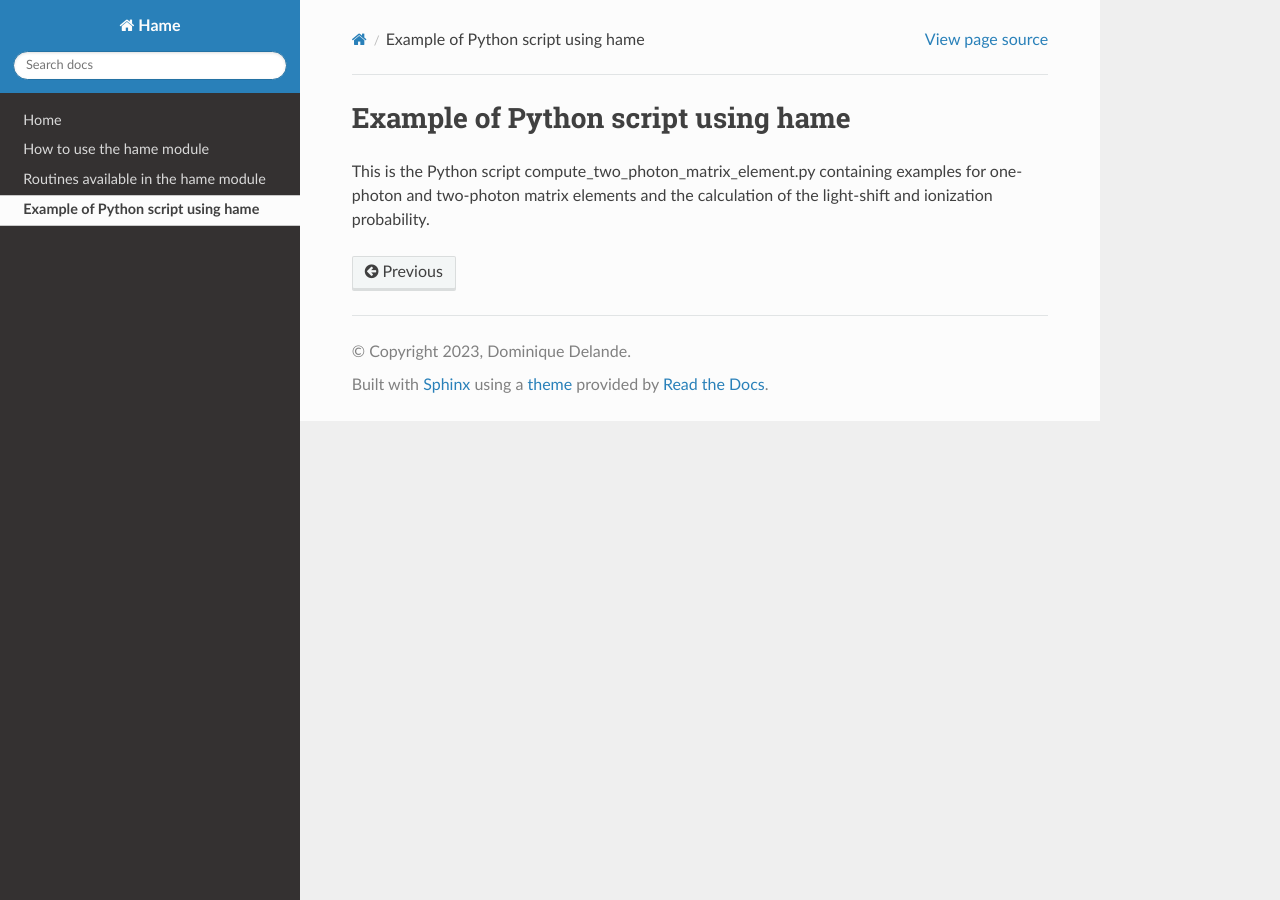
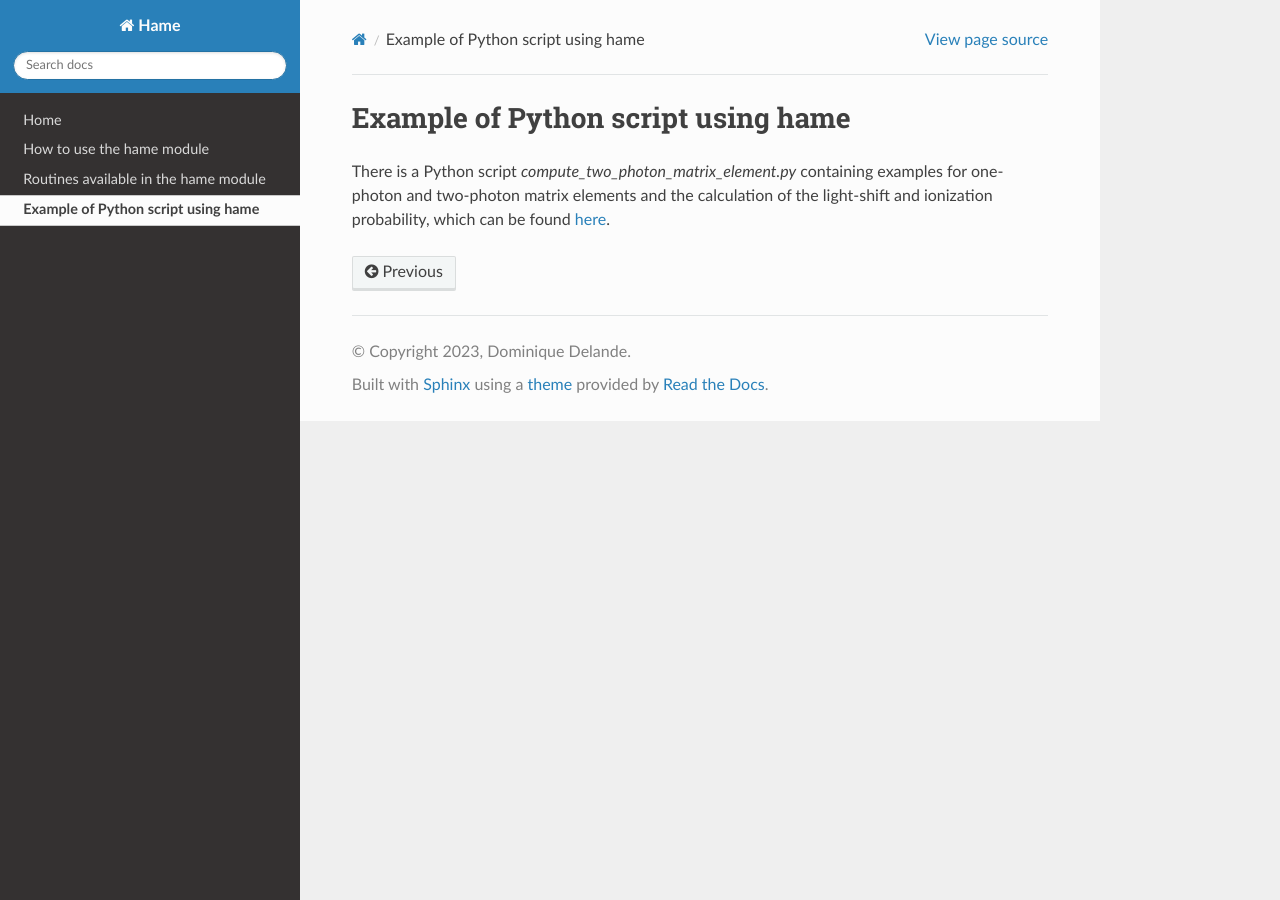
Before and after one commit to delande/hame-tutorial, a Sphinx documentation site: the page built from docs/script.rst, in a window 1280 px wide. Built offline with Sphinx 7.4.7 and the Read the Docs theme 2.0.0, drawn with Linux system fonts in a browser that asks for light colours.

Commit message:
Update script.rst

```diff
--- a/docs/script.rst
+++ b/docs/script.rst
@@ -4,4 +4,4 @@ Example of Python script using hame
 .. _script:
 
 
-This is the Python script compute_two_photon_matrix_element.py containing examples for one-photon and two-photon matrix elements and the calculation of the light-shift and ionization probability.
+There is a Python script *compute_two_photon_matrix_element.py* containing examples for one-photon and two-photon matrix elements and the calculation of the light-shift and ionization probability, which can be found `here <https://github.com/delande/hame/blob/main/compute_two_photon_matrix_element.py>`_.
```
